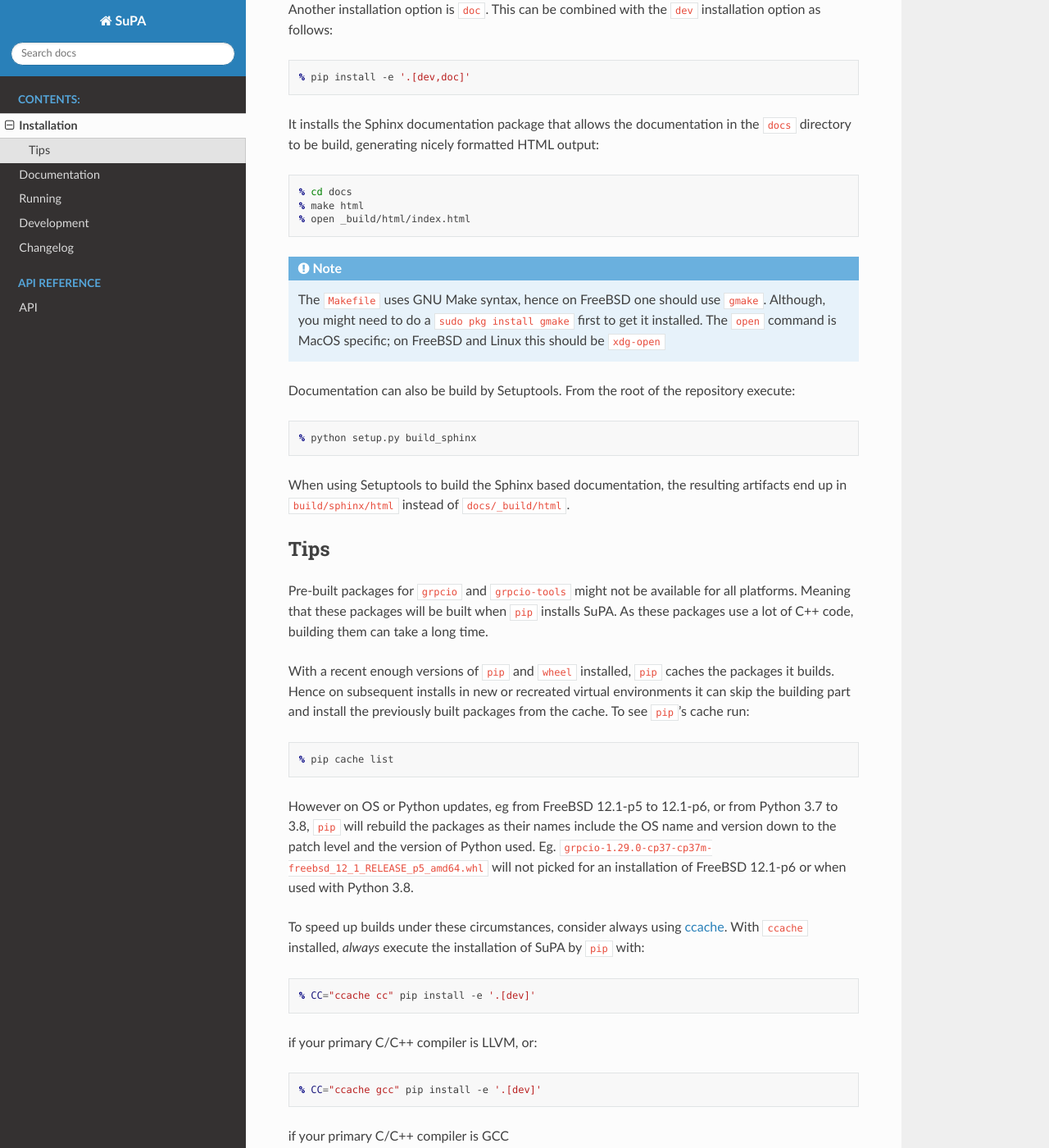
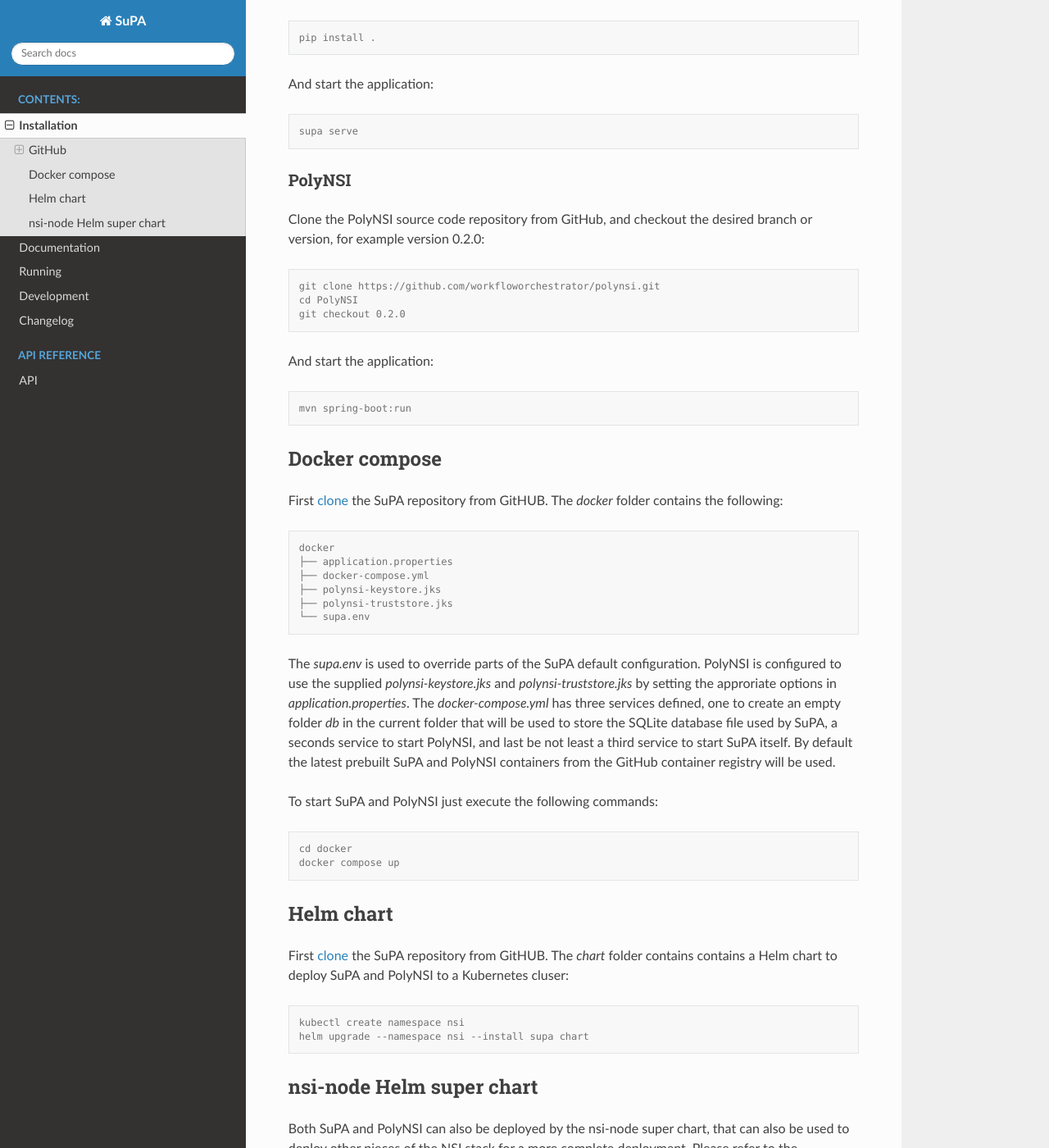
Before and after one commit to workfloworchestrator/SuPA, a Sphinx documentation site: the page built from docs/installation.rst, in a window 1280 px wide and 1400 px high, scrolled down 1246 px. Shown: the whole window at 82% size. Built offline with Sphinx 7.4.7 and the Read the Docs theme 2.0.0, drawn with Linux system fonts in a browser that asks for light colours; some of the changed text lies outside the part shown.

Commit message:
initial installation documentation

```diff
--- a/docs/development.rst
+++ b/docs/development.rst
@@ -4,7 +4,105 @@
 Development
 ===========
 
-Some rules:
+Install development environment
+-------------------------------
+
+Install development environment::
+
+    pip install -e '.[dev]'
+
+If the latter fails during the installation of the ``grpcio-tools`` package,
+complaining about *No suitable threading library available*,
+we can educate that package about the wonders of other operating systems than the big three
+by means of prepending the ``pip`` command with ``CFLAGS="-DHAVE_PTHREAD=1"``.
+At least, that is what makes it work on FreeBSD 12.1::
+
+    % CFLAGS="-DHAVE_PTHREAD=1" pip install -e '.[dev]'
+
+The ``dev`` installation,
+by virtue of the ``-e`` option,
+installs SuPA in editable mode.
+Meaning that changes to its code will be directly active/available in the virtual environment it is installed in.
+It will also install the ``pre-commit`` package,
+but that still needs to activated by means of::
+
+    % pre-commit install
+
+Another installation option is ``doc``.
+This can be combined with the ``dev`` installation option as follows::
+
+    % pip install -e '.[dev,doc]'
+
+It installs the Sphinx documentation package
+that allows the documentation in the ``docs`` directory to be build,
+generating nicely formatted HTML output::
+
+    % cd docs
+    % make html
+    % open _build/html/index.html
+
+.. note::
+
+    The ``Makefile`` uses GNU Make syntax,
+    hence on FreeBSD one should use ``gmake``.
+    Although, you might need to do a ``sudo pkg install gmake`` first to get it installed.
+    The ``open`` command is MacOS specific;
+    on FreeBSD and Linux this should be ``xdg-open``
+
+Documentation can also be build by Setuptools.
+From the root of the repository execute::
+
+    % python setup.py build_sphinx
+
+When using Setuptools to build the Sphinx based documentation,
+the resulting artifacts end up in ``build/sphinx/html``
+instead of ``docs/_build/html``.
+
+Tips
+++++
+
+Pre-built packages for ``grpcio`` and ``grpcio-tools`` might not be available for all platforms.
+Meaning that these packages will be built when ``pip`` installs SuPA.
+As these packages use a lot of C++ code,
+building them can take a long time.
+
+With a recent enough versions of ``pip`` and ``wheel`` installed,
+``pip`` caches the packages it builds.
+Hence on subsequent installs in new or recreated virtual environments
+it can skip the building part
+and install the previously built packages from the cache.
+To see ``pip``'s cache run::
+
+    % pip cache list
+
+However on OS or Python updates,
+eg from FreeBSD 12.1-p5 to 12.1-p6,
+or from Python 3.7 to 3.8,
+``pip`` will rebuild the packages
+as their names include the OS name and version down to the patch level and the version of Python used.
+Eg. ``grpcio-1.29.0-cp37-cp37m-freebsd_12_1_RELEASE_p5_amd64.whl`` will not picked for an installation of FreeBSD 12.1-p6
+or when used with Python 3.8.
+
+To speed up builds under these circumstances,
+consider always using `ccache <https://ccache.dev/>`_.
+With ``ccache`` installed,
+*always* execute the installation of SuPA by ``pip`` with::
+
+    % CC="ccache cc" pip install -e '.[dev]'
+
+if your primary C/C++ compiler is LLVM, or::
+
+    % CC="ccache gcc" pip install -e '.[dev]'
+
+if your primary C/C++ compiler is GCC
+
+To see the ``ccache``'s cache, run::
+
+    % ccache -s
+
+
+Some rules
+----------
 
 - Use type annotations for all non-generated code
 - All public functions should have `Google Style Docstrings <https://www.sphinx-doc.org/en/master/usage/extensions/example_google.html>`_
--- a/docs/installation.rst
+++ b/docs/installation.rst
@@ -4,120 +4,120 @@
 Installation
 ============
 
-As we don't have an internal Python package repository,
-we need to check out the source code repository::
+The installation instructions assume that SuPA is installed together with PolyNSI.
+There are several methods to install and run the application:
 
-    % git clone git@git.ia.surfsara.nl:automation/projects/supa.git
+- GitHub clone
+- Docker compose
+- Helm chart
+- nsi-node Helm super chart
 
-SuPA is developed using Python 3.8.
-Hence we need a Python 3.8 virtual environment::
 
-    % cd supa
-    % python3.8 -m venv venv
-    % source venv/bin/activate
+.. note::
+
+    SuPA was developed using Python 3.8.
+    Compatibility with other Python versions is untested.
+
+    PolyNSI was developed using Java 11 and Maven 3.8.5.
+    Compatibility with other Java and Maven versions is untested.
+    It is assumed that a suitable versions of Java and Maven are already installed.
+
+GitHub
+++++++
+
+SuPA
+----
+
+.. _clone:
+
+Clone the SuPA source code repository from GitHub,
+and checkout the desired branch or version,
+for example version 0.2.0::
+
+    git clone https://github.com/workfloworchestrator/supa.git
+    cd supa
+    git checkout 0.2.0
+
+There are multiple ways to add an virtual Python environment, and you can choose
+whatever suits you best. This example uses the standard ``venv`` module and assumes
+that Python version 3.8 is already installed using your local package manager::
+
+    python3.8 -m venv venv
+    source venv/bin/activate
 
 The virtual environment created by the ``venv`` module does not always contain the most recent version of ``pip``.
 As we are using some newer Python packaging standards (`PEP-518 <https://www.python.org/dev/peps/pep-0518/>`_)
-it is probably a good idea have ``pip`` updated to its most recent version::
+it is probably a good idea to have ``pip`` updated to its most recent version::
 
-    % pip install -U pip wheel
+    pip install --upgrade pip wheel
 
 We are including ``wheel`` as we will be building or using pre-built C++ extensions.
 
-Depending on whether we want to install SuPA for deployment or development,
-we either execute::
+Now install all dependencies needed by SuPA::
 
-    % pip install .
+    pip install .
 
-or::
+And start the application::
 
-    % pip install -e '.[dev]'
+    supa serve
 
-If the latter fails during the installation of the ``grpcio-tools`` package,
-complaining about *No suitable threading library available*,
-we can educate that package about the wonders of other operating systems than the big three
-by means of prepending the ``pip`` command with ``CFLAGS="-DHAVE_PTHREAD=1"``.
-At least, that is what makes it work on FreeBSD 12.1::
+PolyNSI
+-------
 
-    % CFLAGS="-DHAVE_PTHREAD=1" pip install -e '.[dev]'
+Clone the PolyNSI source code repository from GitHub,
+and checkout the desired branch or version,
+for example version 0.2.0::
 
-The ``dev`` installation,
-by virtue of the ``-e`` option,
-installs SuPA in editable mode.
-Meaning that changes to its code will be directly active/available in the virtual environment it is installed in.
-It will also install the ``pre-commit`` package,
-but that still needs to activated by means of::
+    git clone https://github.com/workfloworchestrator/polynsi.git
+    cd PolyNSI
+    git checkout 0.2.0
 
-    % pre-commit install
+And start the application::
 
-Another installation option is ``doc``.
-This can be combined with the ``dev`` installation option as follows::
+    mvn spring-boot:run
 
-    % pip install -e '.[dev,doc]'
+Docker compose
+++++++++++++++
 
-It installs the Sphinx documentation package
-that allows the documentation in the ``docs`` directory to be build,
-generating nicely formatted HTML output::
+First clone_ the SuPA repository from GitHUB.
+The `docker` folder contains the following:
 
-    % cd docs
-    % make html
-    % open _build/html/index.html
+::
 
-.. note::
+    docker
+    ├── application.properties
+    ├── docker-compose.yml
+    ├── polynsi-keystore.jks
+    ├── polynsi-truststore.jks
+    └── supa.env
 
-    The ``Makefile`` uses GNU Make syntax,
-    hence on FreeBSD one should use ``gmake``.
-    Although, you might need to do a ``sudo pkg install gmake`` first to get it installed.
-    The ``open`` command is MacOS specific;
-    on FreeBSD and Linux this should be ``xdg-open``
+The `supa.env` is used to override parts of the SuPA default configuration.
+PolyNSI is configured to use the supplied `polynsi-keystore.jks` and `polynsi-truststore.jks`
+by setting the approriate options in `application.properties`.
+The `docker-compose.yml` has three services defined,
+one to create an empty folder `db` in the current folder
+that will be used to store the SQLite database file used by SuPA,
+a seconds service to start PolyNSI,
+and last be not least a third service to start SuPA itself.
+By default the latest prebuilt SuPA and PolyNSI containers from the GitHub container registry will be used.
 
-Documentation can also be build by Setuptools.
-From the root of the repository execute::
+To start SuPA and PolyNSI just execute the following commands::
 
-    % python setup.py build_sphinx
+    cd docker
+    docker compose up
 
-When using Setuptools to build the Sphinx based documentation,
-the resulting artifacts end up in ``build/sphinx/html``
-instead of ``docs/_build/html``.
+Helm chart
+++++++++++
 
-Tips
-++++
+First clone_ the SuPA repository from GitHUB.
+The `chart` folder contains contains a Helm chart to deploy SuPA and PolyNSI to a Kubernetes cluser::
 
-Pre-built packages for ``grpcio`` and ``grpcio-tools`` might not be available for all platforms.
-Meaning that these packages will be built when ``pip`` installs SuPA.
-As these packages use a lot of C++ code,
-building them can take a long time.
+    kubectl create namespace nsi
+    helm upgrade --namespace nsi --install supa chart
 
-With a recent enough versions of ``pip`` and ``wheel`` installed,
-``pip`` caches the packages it builds.
-Hence on subsequent installs in new or recreated virtual environments
-it can skip the building part
-and install the previously built packages from the cache.
-To see ``pip``'s cache run::
+nsi-node Helm super chart
++++++++++++++++++++++++++
 
-    % pip cache list
-
-However on OS or Python updates,
-eg from FreeBSD 12.1-p5 to 12.1-p6,
-or from Python 3.7 to 3.8,
-``pip`` will rebuild the packages
-as their names include the OS name and version down to the patch level and the version of Python used.
-Eg. ``grpcio-1.29.0-cp37-cp37m-freebsd_12_1_RELEASE_p5_amd64.whl`` will not picked for an installation of FreeBSD 12.1-p6
-or when used with Python 3.8.
-
-To speed up builds under these circumstances,
-consider always using `ccache <https://ccache.dev/>`_.
-With ``ccache`` installed,
-*always* execute the installation of SuPA by ``pip`` with::
-
-    % CC="ccache cc" pip install -e '.[dev]'
-
-if your primary C/C++ compiler is LLVM, or::
-
-    % CC="ccache gcc" pip install -e '.[dev]'
-
-if your primary C/C++ compiler is GCC
-
-To see the ``ccache``'s cache, run::
-
-    % ccache -s
+Both SuPA and PolyNSI can also be deployed by the nsi-node super chart,
+that can also be used to deploy other pieces of the NSI stack for a more complete deployment.
+Please refer to the documentation in the `nsi-node <https://github.com/BandwidthOnDemand/nsi-node>`_ GitHub repository.
```
Also changed, not shown: docs/index.rst (+20 -28 lines).
